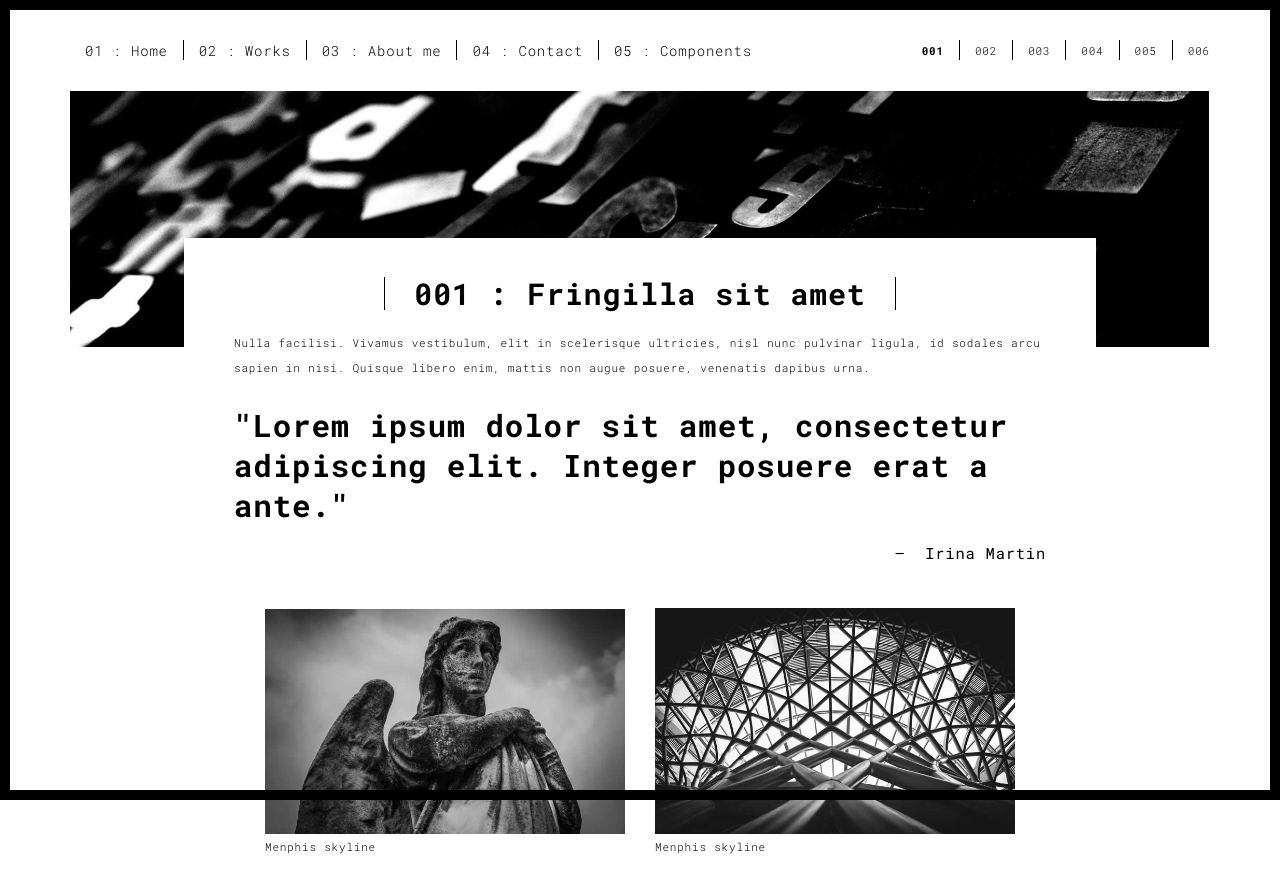
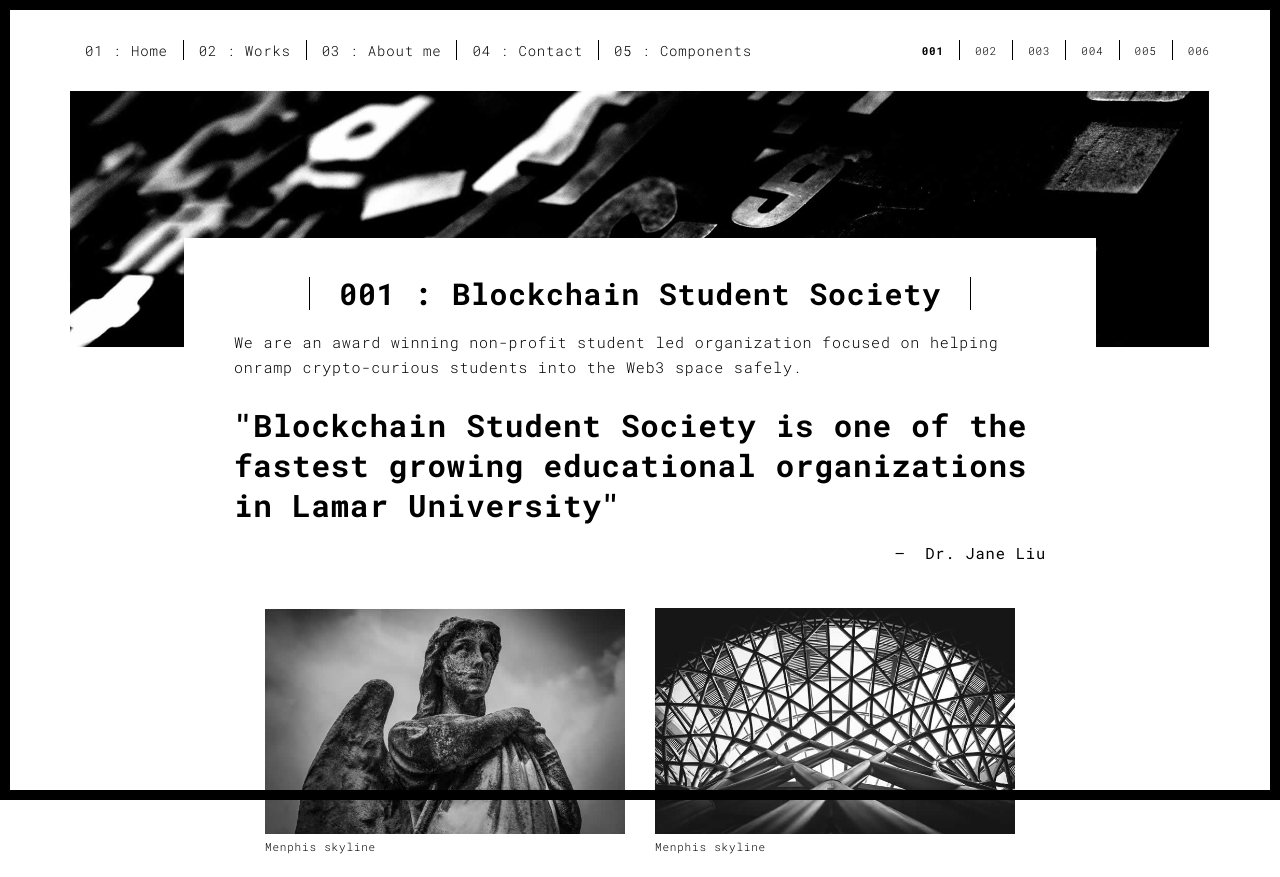
Before and after one commit to TienBlockchain10/eportfolio, a plain HTML site: page work.html in a window 1280 px wide. Shown: the top 877 px of the page. Drawn offline with Linux system fonts and the light colour scheme.

Commit message:
updated works

```diff
--- a/work.html
+++ b/work.html
@@ -17,7 +17,8 @@
 
   <title>Title page</title>
 
-<link href="./main.3f6952e4.css" rel="stylesheet"></head>
+  <link href="./main.3f6952e4.css" rel="stylesheet">
+</head>
 
 <body class="">
   <div id="site-border-left"></div>
@@ -28,7 +29,8 @@
   <header>
     <nav class="navbar  navbar-fixed-top navbar-default">
       <div class="container">
-        <button type="button" class="navbar-toggle collapsed" data-toggle="collapse" data-target="#navbar-collapse" aria-expanded="false">
+        <button type="button" class="navbar-toggle collapsed" data-toggle="collapse" data-target="#navbar-collapse"
+          aria-expanded="false">
           <span class="sr-only">Toggle navigation</span>
           <span class="icon-bar"></span>
           <span class="icon-bar"></span>
@@ -66,13 +68,18 @@
           <img src="./assets/images/work001-01.jpg" class="img-responsive" alt="">
           <div class="card-container">
             <div class="text-center">
-            <h1 class="h2">001 : Fringilla sit amet</h1>
+              <h1 class="h2">001 : Blockchain Student Society</h1>
             </div>
-          <p>Nulla facilisi. Vivamus vestibulum, elit in scelerisque ultricies, nisl nunc pulvinar ligula, id sodales arcu sapien in nisi. Quisque libero enim, mattis non augue posuere, venenatis dapibus urna.</p>
+            <p style="font-size: 15px;">We are an award winning non-profit student led organization focused on helping
+              onramp crypto-curious
+              students into the
+              Web3 space safely.
+            </p>
 
             <blockquote>
-            <p>"Lorem ipsum dolor sit amet, consectetur adipiscing elit. Integer posuere erat a ante."</p>
-            <small class="pull-right">Irina Martin</small>
+              <p>"Blockchain Student Society is one of the fastest growing educational organizations in Lamar
+                University"</p>
+              <small class="pull-right">Dr. Jane Liu</small>
             </blockquote>
           </div>
         </div>
@@ -93,7 +100,7 @@
         </div>
 
         <div class="col-xs-12">
-        <img src="./assets/images/work001-04.jpg" class="img-responsive" alt="">
+          <img src="./assets/images/BLOCKCHAIN STUDENT SOCIETY-01.jpg" class="img-responsive" alt="">
         </div>
 
       </div>
@@ -105,7 +112,9 @@
     <div class="container">
       <div class="row">
         <div class="col-xs-12">
-        <p>© UNTITLED | Website created with <a href="http://www.mashup-template.com/" title="Create website with free html template">Mashup Template</a>/<a href="https://www.unsplash.com/" title="Beautiful Free Images">Unsplash</a></p>
+          <!-- <p>© UNTITLED | Website created with <a href="http://www.mashup-template.com/"
+              title="Create website with free html template">Mashup Template</a>/<a href="https://www.unsplash.com/"
+              title="Beautiful Free Images">Unsplash</a></p> -->
         </div>
       </div>
     </div>
@@ -130,6 +139,8 @@
   ga('send', 'pageview');
 </script>
 
---> <script type="text/javascript" src="./main.70a66962.js"></script></body>
+-->
+  <script type="text/javascript" src="./main.70a66962.js"></script>
+</body>
 
 </html>
```
Also changed, not shown: contact.html (+2 -2 lines), works.html (+2 -2 lines), assets/images/BLOCKCHAIN STUDENT SOCIETY-01.jpg (added). Lines whose indentation alone changed are shown as unchanged.
